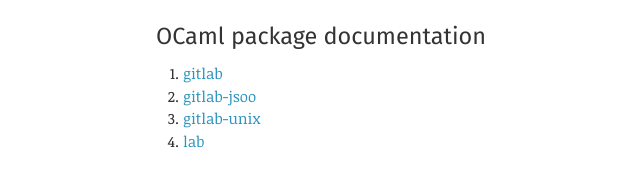
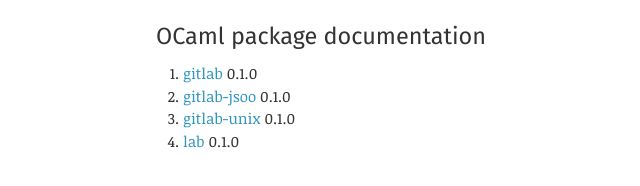
Before and after one commit to tmcgilchrist/ocaml-gitlab, a plain HTML site: page index.html in a window 1280 px wide. Shown: the whole page, without its empty margins (131-771 px from the left). Drawn offline with Linux system fonts and the light colour scheme.

Commit message:
Update lab doc to 0.1.0.

```diff
--- a/index.html
+++ b/index.html
@@ -11,10 +11,10 @@
       <div class="by-name">
       <h2>OCaml package documentation</h2>
       <ol>
-      <li><a href="gitlab/index.html">gitlab</a></li>
-      <li><a href="gitlab-jsoo/index.html">gitlab-jsoo</a></li>
-      <li><a href="gitlab-unix/index.html">gitlab-unix</a></li>
-      <li><a href="lab/index.html">lab</a></li>
+      <li><a href="gitlab/index.html">gitlab</a> <span class="version">0.1.0</span></li>
+      <li><a href="gitlab-jsoo/index.html">gitlab-jsoo</a> <span class="version">0.1.0</span></li>
+      <li><a href="gitlab-unix/index.html">gitlab-unix</a> <span class="version">0.1.0</span></li>
+      <li><a href="lab/index.html">lab</a> <span class="version">0.1.0</span></li>
       </ol>
       </div>
     </main>
```
